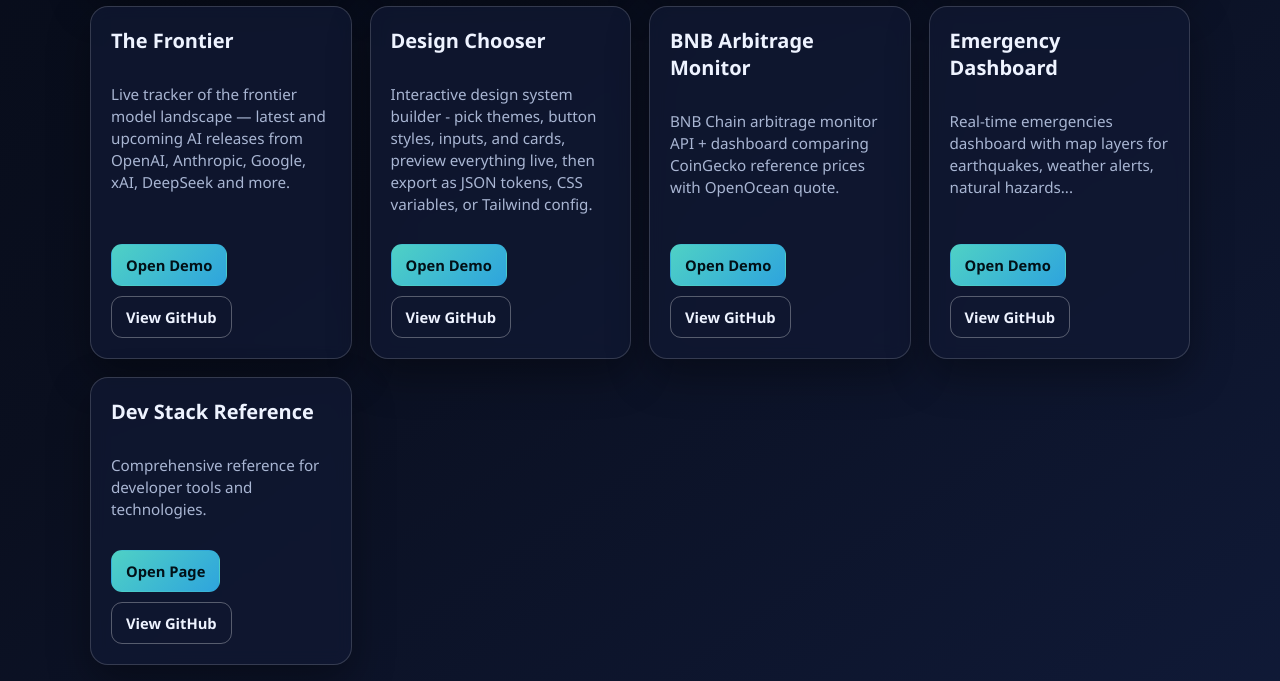
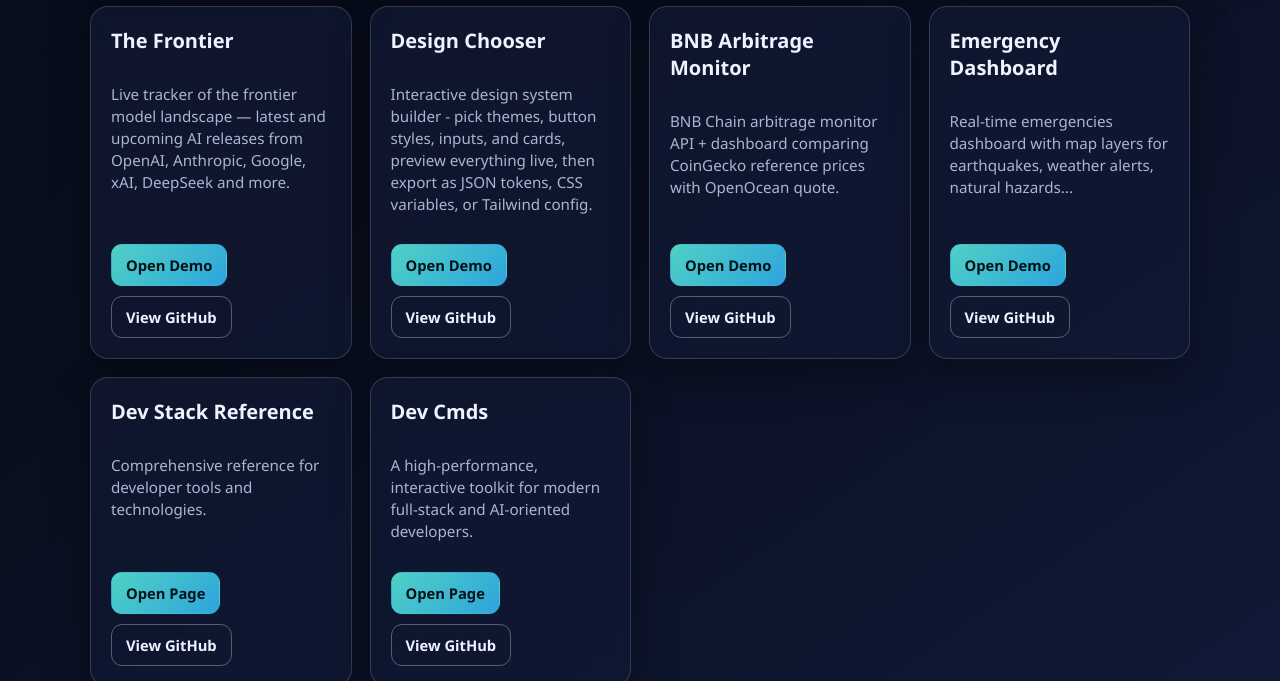
Before and after one commit to Philipid3s/portfolio.github.io, a plain HTML site: page index.html in a window 1280 px wide. Shown: the part 503-1184 px from the top of the page. Drawn offline with Linux system fonts and the light colour scheme.

Commit message:
dev cmds

```diff
--- a/index.html
+++ b/index.html
@@ -266,6 +266,15 @@
           <a class="btn repo" href="https://github.com/Philipid3s/dev-stack" target="_blank" rel="noopener noreferrer">View GitHub</a>
         </div>
       </article>
+
+      <article class="card">
+        <h2>Dev Cmds</h2>
+        <p class="meta">A high-performance, interactive toolkit for modern full-stack and AI-oriented developers.</p>
+        <div class="actions">
+          <a class="btn live" href="https://philipid3s.github.io/copy-command/" target="_blank" rel="noopener noreferrer">Open Page</a>
+          <a class="btn repo" href="https://github.com/Philipid3s/copy-command" target="_blank" rel="noopener noreferrer">View GitHub</a>
+        </div>
+      </article>
     </section>
 
     <footer>
```
